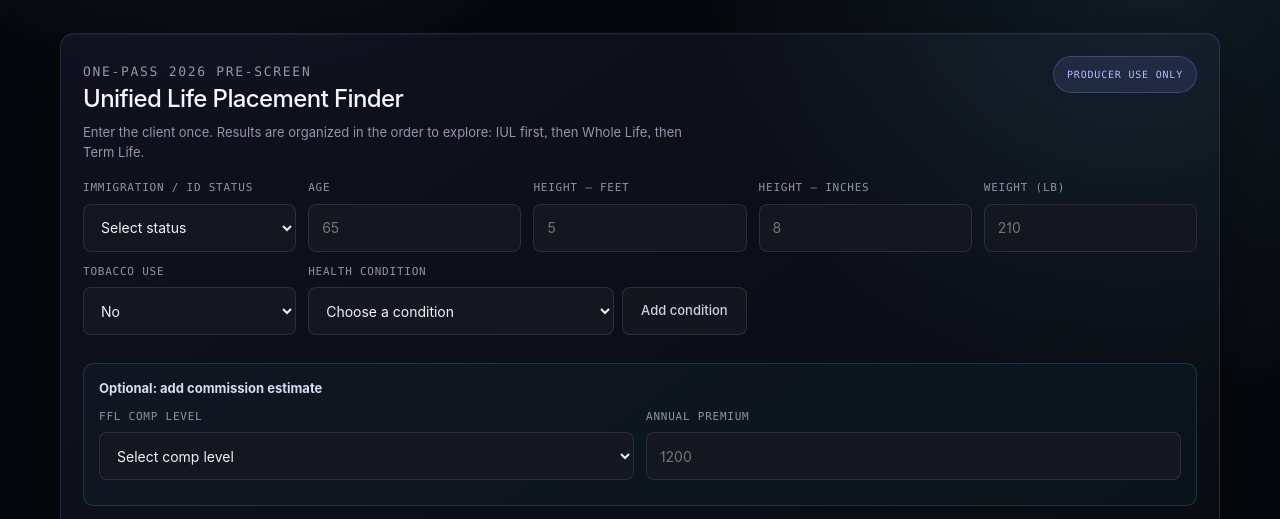
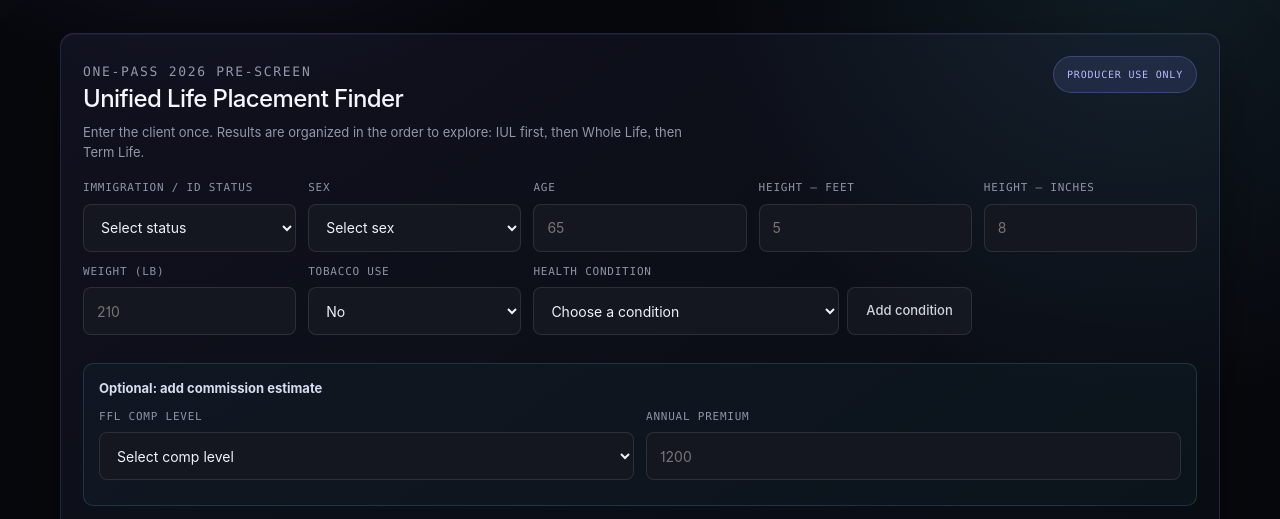
Before and after one commit to theemariogarcia/xnpc-carrier-guide-es, a plain HTML site: page index.html in a window 1280 px wide. Shown: the part 260-779 px from the top of the page. Drawn offline with Linux system fonts and the light colour scheme.

Commit message:
feat: add sex to carrier and quote profile

```diff
--- a/index.html
+++ b/index.html
@@ -567,6 +567,7 @@
 
         <div class="finder-grid">
           <div><label for="uw-status" data-uw-i18n="statusLabel">Immigration / ID status</label><select id="uw-status"></select></div>
+          <div><label for="uw-gender" data-uw-i18n="genderLabel">Sex</label><select id="uw-gender"></select></div>
           <div><label for="uw-age" data-uw-i18n="ageLabel">Age</label><input id="uw-age" type="number" min="18" max="99" inputmode="numeric" placeholder="65"></div>
           <div><label for="uw-feet" data-uw-i18n="feetLabel">Height — feet</label><input id="uw-feet" type="number" min="4" max="6" inputmode="numeric" placeholder="5"></div>
           <div><label for="uw-inches" data-uw-i18n="inchesLabel">Height — inches</label><input id="uw-inches" type="number" min="0" max="11" inputmode="numeric" placeholder="8"></div>
--- a/underwriting-finder.js
+++ b/underwriting-finder.js
@@ -17,27 +17,27 @@
     en: {
       finderEyebrow: "ONE-PASS 2026 PRE-SCREEN", finderTitle: "Unified Life Placement Finder",
       finderLead: "Enter the client once. Results are organized in the order to explore: IUL first, then Whole Life, then Term Life.",
-      producerOnly: "Producer use only", statusLabel: "Immigration / ID status", ageLabel: "Age", feetLabel: "Height — feet", inchesLabel: "Height — inches", weightLabel: "Weight (lb)", tobaccoLabel: "Tobacco use", no: "No", yes: "Yes",
+      producerOnly: "Producer use only", statusLabel: "Immigration / ID status", genderLabel: "Sex", male: "Male", female: "Female", chooseGender: "Select sex", ageLabel: "Age", feetLabel: "Height — feet", inchesLabel: "Height — inches", weightLabel: "Weight (lb)", tobaccoLabel: "Tobacco use", no: "No", yes: "Yes",
       conditionLabel: "Health condition", chooseCondition: "Choose a condition", addCondition: "Add condition", clear: "Clear", rankOptions: "Show qualification paths", liveQuote: "Run live Spark quote →",
       empty: "Enter age, height, and weight to compare IUL, Whole Life, and Term options.", sourceNote: "Preliminary field guidance from the uploaded 2026 IUL/Term and Final Expense/Whole Life grids. Exact source wording is shown in each result.",
-      required: "Enter a valid age, height, and weight.", details: "View underwriting details", noConditions: "No health condition selected", remove: "Remove",
+      required: "Select male or female and enter a valid age, height, and weight.", details: "View underwriting details", noConditions: "No health condition selected", remove: "Remove",
       commissionOption: "Optional: add commission estimate", compLevel: "FFL comp level", annualPremium: "Annual premium", chooseComp: "Select comp level",
       favorable: "Potential fit", limited: "Rated / modified route", gi: "Guaranteed-issue route", verify: "Verify before submission", na: "Not asked / unavailable", crossref: "See related rule", decline: "Not a fit from this guide",
       iul: "1 · IUL first", whole: "2 · Whole Life next", term: "3 · Term Life fallback", iulNote: "Start here when the profile supports an indexed universal life route.", wholeNote: "If IUL is not a clear fit, review permanent Whole Life / Final Expense options.", termNote: "Use Term when it is the better remaining fit for the client’s need and profile.",
-      noViable: "No clear route in this category from the selected information.", preliminary: "Preliminary match", profile: "Client profile", build: "Build", health: "Health", status: "Status", age: "Age", commission: "Estimated first-year gross", compUnavailable: "No matching compensation schedule loaded", verifyStatus: "Verify immigration / ID eligibility", sourceRule: "Source rule", options: "options",
+      noViable: "No clear route in this category from the selected information.", preliminary: "Preliminary match", profile: "Client profile", gender: "Sex", build: "Build", health: "Health", status: "Status", age: "Age", commission: "Estimated first-year gross", compUnavailable: "No matching compensation schedule loaded", verifyStatus: "Verify immigration / ID eligibility", sourceRule: "Source rule", options: "options",
       statusOptions: { "":"Select status", citizen:"U.S. citizen / Permanent resident", ssn_only:"Work permit + SSN with valid ID", itin_license:"ITIN + U.S. driver's license", itin_passport:"ITIN + passport", no_ssn_no_itin:"No SSN or ITIN" }
     },
     es: {
       finderEyebrow: "PRE-EVALUACIÓN ÚNICA 2026", finderTitle: "Buscador unificado de colocación",
       finderLead: "Ingresa al cliente una sola vez. Los resultados se organizan en el orden a explorar: primero IUL, después Whole Life y al final Term Life.",
-      producerOnly: "Solo para productores", statusLabel: "Estatus migratorio / identificación", ageLabel: "Edad", feetLabel: "Estatura — pies", inchesLabel: "Estatura — pulgadas", weightLabel: "Peso (lb)", tobaccoLabel: "Uso de tabaco", no: "No", yes: "Sí",
+      producerOnly: "Solo para productores", statusLabel: "Estatus migratorio / identificación", genderLabel: "Sexo", male: "Masculino", female: "Femenino", chooseGender: "Selecciona sexo", ageLabel: "Edad", feetLabel: "Estatura — pies", inchesLabel: "Estatura — pulgadas", weightLabel: "Peso (lb)", tobaccoLabel: "Uso de tabaco", no: "No", yes: "Sí",
       conditionLabel: "Condición de salud", chooseCondition: "Selecciona una condición", addCondition: "Agregar condición", clear: "Limpiar", rankOptions: "Mostrar rutas de calificación", liveQuote: "Generar cotización en vivo con Spark →",
       empty: "Ingresa edad, estatura y peso para comparar opciones IUL, Whole Life y Term.", sourceNote: "Guía preliminar basada en las tablas 2026 cargadas de IUL/Term y Final Expense/Whole Life. Cada resultado muestra el texto exacto de la fuente.",
-      required: "Ingresa una edad, estatura y peso válidos.", details: "Ver detalles de suscripción", noConditions: "Sin condición de salud seleccionada", remove: "Quitar",
+      required: "Selecciona masculino o femenino e ingresa una edad, estatura y peso válidos.", details: "Ver detalles de suscripción", noConditions: "Sin condición de salud seleccionada", remove: "Quitar",
       commissionOption: "Opcional: agregar estimado de comisión", compLevel: "Nivel de comp FFL", annualPremium: "Prima anual", chooseComp: "Selecciona nivel de comp",
       favorable: "Posible opción", limited: "Ruta con clasificación / modificada", gi: "Ruta de emisión garantizada", verify: "Verificar antes de enviar", na: "No preguntado / no disponible", crossref: "Ver regla relacionada", decline: "No encaja según esta guía",
       iul: "1 · Primero IUL", whole: "2 · Después Whole Life", term: "3 · Term Life como alternativa", iulNote: "Empieza aquí cuando el perfil admite una ruta de vida universal indexada.", wholeNote: "Si IUL no es una opción clara, revisa Whole Life permanente / gastos finales.", termNote: "Usa Term cuando sea la mejor opción restante para la necesidad y el perfil del cliente.",
-      noViable: "No hay una ruta clara en esta categoría con la información seleccionada.", preliminary: "Coincidencia preliminar", profile: "Perfil del cliente", build: "Complexión", health: "Salud", status: "Estatus", age: "Edad", commission: "Bruto estimado del primer año", compUnavailable: "No hay tabla de compensación correspondiente cargada", verifyStatus: "Verificar elegibilidad migratoria / de identificación", sourceRule: "Regla fuente", options: "opciones",
+      noViable: "No hay una ruta clara en esta categoría con la información seleccionada.", preliminary: "Coincidencia preliminar", profile: "Perfil del cliente", gender: "Sexo", build: "Complexión", health: "Salud", status: "Estatus", age: "Edad", commission: "Bruto estimado del primer año", compUnavailable: "No hay tabla de compensación correspondiente cargada", verifyStatus: "Verificar elegibilidad migratoria / de identificación", sourceRule: "Regla fuente", options: "opciones",
       statusOptions: { "":"Selecciona estatus", citizen:"Ciudadano / Residente permanente", ssn_only:"Permiso de trabajo + Seguro Social con ID vigente", itin_license:"ITIN + licencia de EE. UU.", itin_passport:"ITIN + pasaporte", no_ssn_no_itin:"Sin SSN ni ITIN" }
     }
   };
@@ -77,6 +77,7 @@
       if (value) element.textContent = value;
     });
     populateStatus();
+    populateGender();
     populateConditions();
     populateCompLevels();
     renderSelectedConditions();
@@ -90,6 +91,17 @@
     const previous = select.value;
     select.innerHTML = "";
     Object.entries(text().statusOptions).forEach(([value, label]) => {
+      const option = document.createElement("option"); option.value = value; option.textContent = label; select.appendChild(option);
+    });
+    select.value = previous;
+  }
+
+  function populateGender() {
+    const select = $("uw-gender");
+    if (!select) return;
+    const previous = select.value;
+    select.innerHTML = "";
+    [["", text().chooseGender], ["M", text().male], ["F", text().female]].forEach(([value, label]) => {
       const option = document.createElement("option"); option.value = value; option.textContent = label; select.appendChild(option);
     });
     select.value = previous;
@@ -227,9 +239,9 @@
 
   function evaluate() {
     const age = Number($("uw-age").value), feet = Number($("uw-feet").value), inches = Number($("uw-inches").value), weight = Number($("uw-weight").value);
-    const tobacco = $("uw-tobacco").value === "yes", status = $("uw-status").value;
+    const tobacco = $("uw-tobacco").value === "yes", status = $("uw-status").value, gender = $("uw-gender").value;
     const validation = $("uw-validation");
-    if (!Number.isFinite(age) || age <= 0 || !Number.isFinite(feet) || feet < 4 || !Number.isFinite(inches) || inches < 0 || inches > 11 || !Number.isFinite(weight) || weight <= 0) { validation.textContent = text().required; return; }
+    if (!["M","F"].includes(gender) || !Number.isFinite(age) || age <= 0 || !Number.isFinite(feet) || feet < 4 || !Number.isFinite(inches) || inches < 0 || inches > 11 || !Number.isFinite(weight) || weight <= 0) { validation.textContent = text().required; return; }
     validation.textContent = ""; hasEvaluated = true;
     const height = feet * 12 + inches;
     const level = $("uw-comp-level").value;
@@ -240,7 +252,8 @@
       const overall = worst(Object.values(parts));
       return { product, parts, overall:overall.outcome, commission:commissionFor(product, level, premium) };
     }).sort((a,b) => categoryOrder[a.product.category] - categoryOrder[b.product.category] || ranks[a.overall] - ranks[b.overall] || a.product.name.localeCompare(b.product.name));
-    renderResults(results, { age, feet, inches, weight, tobacco, status });
+    renderResults(results, { age, feet, inches, weight, tobacco, status, gender });
+    $("live-quote-link").setAttribute("href", `https://app.runspark.ai/quote/RlkZbQSO6YuWrU2D3DDsfkzTchiNXkXn5Ucqa7s371g?gender=${gender}&age=${age}&tobacco=${tobacco}`);
     $("live-quote-wrap").hidden = false;
   }
 
@@ -249,7 +262,7 @@
   function renderResults(results, profile) {
     const container = $("uw-results"); container.className = "qualification-results"; container.innerHTML = "";
     const summary = document.createElement("div"); summary.className = "profile-summary";
-    summary.textContent = `${text().profile}: ${profile.age} · ${profile.feet}'${profile.inches}\" · ${profile.weight} lb · ${profile.tobacco ? text().yes : text().no} tobacco · ${profile.status ? text().statusOptions[profile.status] : text().verifyStatus}`;
+    summary.textContent = `${text().profile}: ${profile.gender === "F" ? text().female : text().male} · ${profile.age} · ${profile.feet}'${profile.inches}\" · ${profile.weight} lb · ${profile.tobacco ? text().yes : text().no} tobacco · ${profile.status ? text().statusOptions[profile.status] : text().verifyStatus}`;
     container.appendChild(summary);
     ["iul","whole","term"].forEach((category) => {
       const categoryResults = results.filter((item) => item.product.category === category);
@@ -289,11 +302,11 @@
 
   $("uw-add-condition").addEventListener("click", () => { const key=$("uw-condition").value; if (key) selectedConditions.add(key); $("uw-condition").value=""; renderSelectedConditions(); if (hasEvaluated) evaluate(); });
   $("uw-run").addEventListener("click", evaluate);
-  ["uw-status","uw-tobacco","uw-comp-level"].forEach((id) => $(id).addEventListener("change", () => { if (hasEvaluated) evaluate(); }));
+  ["uw-status","uw-gender","uw-tobacco","uw-comp-level"].forEach((id) => $(id).addEventListener("change", () => { if (hasEvaluated) evaluate(); }));
   $("uw-comp-ap").addEventListener("input", () => { if (hasEvaluated) evaluate(); });
   $("uw-clear").addEventListener("click", () => {
     ["uw-age","uw-feet","uw-inches","uw-weight","uw-comp-ap"].forEach((id) => { $(id).value=""; });
-    $("uw-status").value=""; $("uw-tobacco").value="no"; $("uw-comp-level").value=""; selectedConditions.clear(); hasEvaluated=false; renderSelectedConditions(); $("uw-validation").textContent=""; $("uw-results").className="finder-empty"; $("uw-results").textContent=text().empty; $("live-quote-wrap").hidden=true;
+    $("uw-status").value=""; $("uw-gender").value=""; $("uw-tobacco").value="no"; $("uw-comp-level").value=""; selectedConditions.clear(); hasEvaluated=false; renderSelectedConditions(); $("uw-validation").textContent=""; $("uw-results").className="finder-empty"; $("uw-results").textContent=text().empty; $("live-quote-wrap").hidden=true;
   });
   $("language").addEventListener("change", setLanguage);
   setLanguage();
```
Also changed, not shown: 1 other file.
